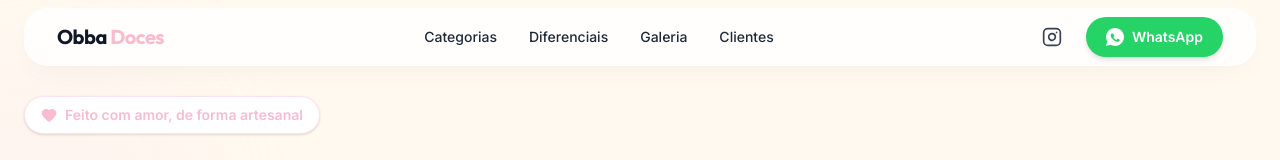
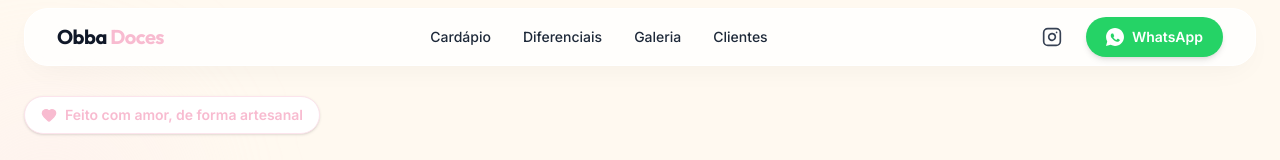
Before and after one commit to gabrielaraujoalves715-create/obba-doce, a React (Vite) app: page / in a window 1280 px wide. Shown: the top 160 px of the page. Built offline with nearby package versions, Linux system fonts and the light colour scheme; a web font is replaced by a local one.

Commit message:
Corrige link do cardapio no menu

```diff
--- a/package.json
+++ b/package.json
@@ -26,6 +26,8 @@
   "devDependencies": {
     "@types/express": "^4.17.21",
     "@types/node": "^22.14.0",
+    "@types/react": "^19.2.16",
+    "@types/react-dom": "^19.2.3",
     "autoprefixer": "^10.4.21",
     "esbuild": "^0.25.0",
     "tailwindcss": "^4.1.14",
--- a/src/components/Navbar.tsx
+++ b/src/components/Navbar.tsx
@@ -22,11 +22,20 @@ export default function Navbar() {
         </div>
 
         <div className="hidden md:flex items-center gap-8 text-sm font-medium">
-          <a href="/cardapio" className="hover:text-brand-pink-dark transition-colors">Categorias</a>
-          <a href="#sobre" className="hover:text-brand-pink-dark transition-colors">Diferenciais</a>
-          <a href="#galeria" className="hover:text-brand-pink-dark transition-colors">Galeria</a>
-          <a href="#depoimentos" className="hover:text-brand-pink-dark transition-colors">Clientes</a>
-        </div>
+         <a href="/cardapio" className="hover:text-brand-pink-dark transition-colors">
+    Cardápio
+  </a>
+
+           <a href="#sobre" className="hover:text-brand-pink-dark transition-colors">
+    Diferenciais
+  </a>
+           <a href="#galeria" className="hover:text-brand-pink-dark transition-colors">
+    Galeria
+  </a>
+            <a href="#depoimentos" className="hover:text-brand-pink-dark transition-colors">
+    Clientes
+  </a>
+</div>
 
         <div className="flex items-center gap-4">
           <a
```
Also changed, not shown: 1 other file (tests, documents, lock files or other folders).
